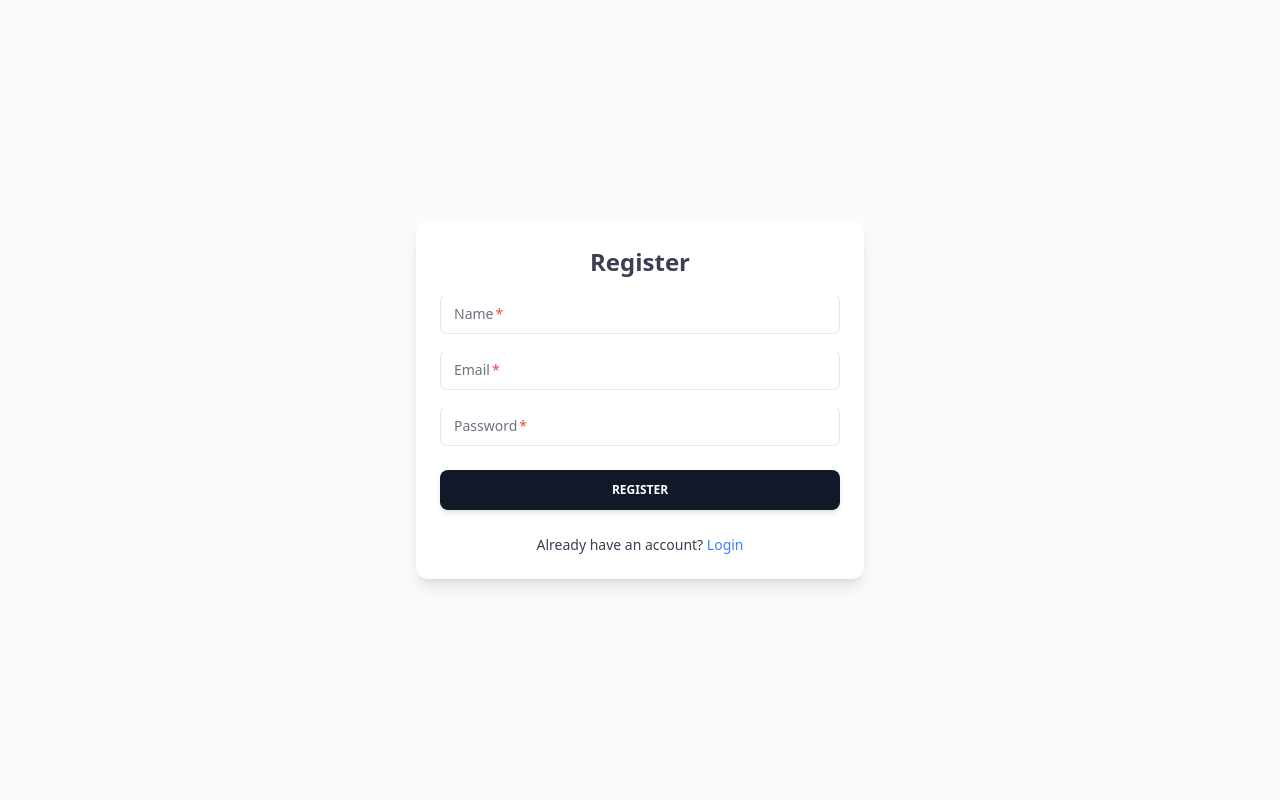
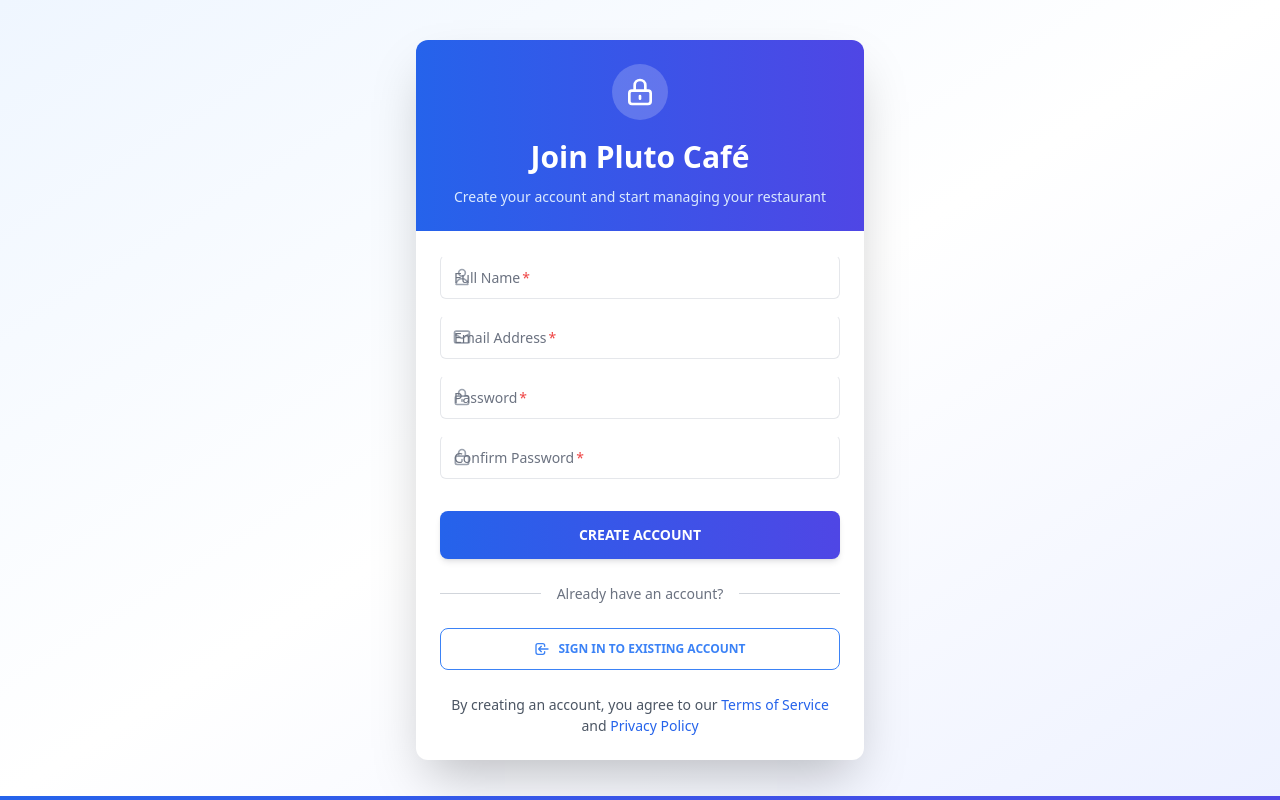
Before and after one commit to murugannagaraja781/mernloginjwtmail, a React (Create React App) app in the folder client/: page /register in a window 1280 px wide. Built offline with nearby package versions, Linux system fonts and the light colour scheme; the HTML template or start-up script is replaced by a standard one.

Commit message:
register ui update

```diff
--- a/client/src/Register.js
+++ b/client/src/Register.js
@@ -7,87 +7,386 @@ import {
   Typography,
   Input,
   Button,
+  Alert,
+  Spinner,
 } from "@material-tailwind/react";
 
+// SVG Icons
+const UserIcon = () => (
+  <svg
+    xmlns="http://www.w3.org/2000/svg"
+    className="h-5 w-5 text-gray-400"
+    fill="none"
+    viewBox="0 0 24 24"
+    stroke="currentColor"
+  >
+    <path
+      strokeLinecap="round"
+      strokeLinejoin="round"
+      strokeWidth={2}
+      d="M16 7a4 4 0 11-8 0 4 4 0 018 0zM12 14a7 7 0 00-7 7h14a7 7 0 00-7-7z"
+    />
+  </svg>
+);
+
+const EmailIcon = () => (
+  <svg
+    xmlns="http://www.w3.org/2000/svg"
+    className="h-5 w-5 text-gray-400"
+    fill="none"
+    viewBox="0 0 24 24"
+    stroke="currentColor"
+  >
+    <path
+      strokeLinecap="round"
+      strokeLinejoin="round"
+      strokeWidth={2}
+      d="M3 8l7.89 5.26a2 2 0 002.22 0L21 8M5 19h14a2 2 0 002-2V7a2 2 0 00-2-2H5a2 2 0 00-2 2v10a2 2 0 002 2z"
+    />
+  </svg>
+);
+
+const LockIcon = () => (
+  <svg
+    xmlns="http://www.w3.org/2000/svg"
+    className="h-5 w-5 text-gray-400"
+    fill="none"
+    viewBox="0 0 24 24"
+    stroke="currentColor"
+  >
+    <path
+      strokeLinecap="round"
+      strokeLinejoin="round"
+      strokeWidth={2}
+      d="M12 15v2m-6 4h12a2 2 0 002-2v-6a2 2 0 00-2-2H6a2 2 0 00-2 2v6a2 2 0 002 2zm10-10V7a4 4 0 00-8 0v4h8z"
+    />
+  </svg>
+);
+
+const SuccessIcon = () => (
+  <svg
+    xmlns="http://www.w3.org/2000/svg"
+    className="h-6 w-6 text-green-500"
+    fill="none"
+    viewBox="0 0 24 24"
+    stroke="currentColor"
+  >
+    <path
+      strokeLinecap="round"
+      strokeLinejoin="round"
+      strokeWidth={2}
+      d="M9 12l2 2 4-4m6 2a9 9 0 11-18 0 9 9 0 0118 0z"
+    />
+  </svg>
+);
+
 export default function Register() {
-  const [name, setName] = useState("");
-  const [email, setEmail] = useState("");
-  const [password, setPassword] = useState("");
-  const [msg, setMsg] = useState("");
-  const nav = useNavigate();
+  const [formData, setFormData] = useState({
+    name: "",
+    email: "",
+    password: "",
+    confirmPassword: "",
+  });
+  const [msg, setMsg] = useState({ text: "", type: "" });
+  const [loading, setLoading] = useState(false);
+  const [success, setSuccess] = useState(false);
+  const navigate = useNavigate();
+
+  const handleChange = (e) => {
+    setFormData({
+      ...formData,
+      [e.target.name]: e.target.value,
+    });
+  };
+
+  const validateForm = () => {
+    if (!formData.name || !formData.email || !formData.password) {
+      setMsg({ text: "All fields are required", type: "error" });
+      return false;
+    }
+
+    if (formData.password.length < 6) {
+      setMsg({ text: "Password must be at least 6 characters", type: "error" });
+      return false;
+    }
+
+    if (formData.password !== formData.confirmPassword) {
+      setMsg({ text: "Passwords do not match", type: "error" });
+      return false;
+    }
+
+    const emailRegex = /^[^\s@]+@[^\s@]+\.[^\s@]+$/;
+    if (!emailRegex.test(formData.email)) {
+      setMsg({ text: "Please enter a valid email address", type: "error" });
+      return false;
+    }
+
+    return true;
+  };
 
   const submit = async (e) => {
     e.preventDefault();
+
+    if (!validateForm()) return;
+
+    setLoading(true);
+    setMsg({ text: "", type: "" });
+
     try {
       const res = await apiFetch("/auth/register", {
         method: "POST",
-        body: JSON.stringify({ name, email, password }),
+        body: JSON.stringify({
+          name: formData.name,
+          email: formData.email,
+          password: formData.password,
+        }),
       });
 
       if (res.success) {
-        setMsg("Registered successfully. Redirecting to login...");
-        setTimeout(() => nav("/login"), 1500);
+        setMsg({
+          text: "✅ Registration successful! Redirecting to login...",
+          type: "success",
+        });
+        setSuccess(true);
+
+        // Clear form
+        setFormData({
+          name: "",
+          email: "",
+          password: "",
+          confirmPassword: "",
+        });
+
+        // Redirect after delay
+        setTimeout(() => {
+          navigate("/login");
+        }, 2000);
       } else {
-        setMsg(res.msg || "Registration failed");
+        setMsg({
+          text: res.msg || "❌ Registration failed. Please try again.",
+          type: "error",
+        });
       }
     } catch (err) {
-      setMsg("Error occurred. Please try again.");
-      console.error(err);
+      console.error("Registration error:", err);
+      setMsg({
+        text: "❌ Network error. Please check your connection and try again.",
+        type: "error",
+      });
+    } finally {
+      setLoading(false);
     }
   };
 
   return (
-    <div className="flex items-center justify-center min-h-screen bg-gray-50">
-      <Card className="w-full max-w-md shadow-lg">
-        <CardBody className="p-6 flex flex-col gap-4">
-          <Typography variant="h4" color="blue-gray" className="text-center">
-            Register
+    <div className="min-h-screen bg-gradient-to-br from-blue-50 via-white to-indigo-50 flex items-center justify-center p-4">
+      <div className="absolute inset-0 bg-grid-slate-100 [mask-image:linear-gradient(0deg,white,rgba(255,255,255,0.6))] -z-10"></div>
+
+      <Card className="w-full max-w-md shadow-2xl border-0 overflow-hidden">
+        {/* Header Section */}
+        <div className="bg-gradient-to-r from-blue-600 to-indigo-600 p-6 text-center">
+          <div className="flex items-center justify-center mb-4">
+            <div className="bg-white/20 p-3 rounded-full">
+              <svg
+                xmlns="http://www.w3.org/2000/svg"
+                className="h-8 w-8 text-white"
+                fill="none"
+                viewBox="0 0 24 24"
+                stroke="currentColor"
+              >
+                <path
+                  strokeLinecap="round"
+                  strokeLinejoin="round"
+                  strokeWidth={2}
+                  d="M12 15v2m-6 4h12a2 2 0 002-2v-6a2 2 0 00-2-2H6a2 2 0 00-2 2v6a2 2 0 002 2zm10-10V7a4 4 0 00-8 0v4h8z"
+                />
+              </svg>
+            </div>
+          </div>
+          <Typography variant="h3" className="font-bold text-white mb-2">
+            Join Pluto Café
           </Typography>
+          <Typography variant="small" className="text-blue-100">
+            Create your account and start managing your restaurant
+          </Typography>
+        </div>
 
-          {msg && (
-            <Typography color="red" className="text-center text-sm">
-              {msg}
+        <CardBody className="p-6">
+          {/* Success Message */}
+          {success && (
+            <div className="mb-4 p-3 bg-green-50 border border-green-200 rounded-lg flex items-center gap-3">
+              <SuccessIcon />
+              <Typography variant="small" className="text-green-700">
+                Registration successful! Redirecting...
               </Typography>
+            </div>
+          )}
+
+          {/* Error/Success Alert */}
+          {msg.text && !success && (
+            <Alert
+              color={msg.type === "error" ? "red" : "green"}
+              className="mb-4 rounded-lg"
+            >
+              {msg.text}
+            </Alert>
           )}
 
           <form onSubmit={submit} className="flex flex-col gap-4">
+            {/* Name Field */}
+            <div className="relative">
+              <div className="absolute left-3 top-3">
+                <UserIcon />
+              </div>
               <Input
-              label="Name"
-              value={name}
-              onChange={(e) => setName(e.target.value)}
+                label="Full Name"
+                name="name"
+                value={formData.name}
+                onChange={handleChange}
                 required
+                className="pl-10"
+                size="lg"
+                disabled={loading || success}
               />
+            </div>
+
+            {/* Email Field */}
+            <div className="relative">
+              <div className="absolute left-3 top-3">
+                <EmailIcon />
+              </div>
               <Input
-              label="Email"
+                label="Email Address"
                 type="email"
-              value={email}
-              onChange={(e) => setEmail(e.target.value)}
+                name="email"
+                value={formData.email}
+                onChange={handleChange}
                 required
+                className="pl-10"
+                size="lg"
+                disabled={loading || success}
               />
+            </div>
+
+            {/* Password Field */}
+            <div className="relative">
+              <div className="absolute left-3 top-3">
+                <LockIcon />
+              </div>
               <Input
                 label="Password"
                 type="password"
-              value={password}
-              onChange={(e) => setPassword(e.target.value)}
+                name="password"
+                value={formData.password}
+                onChange={handleChange}
                 required
+                className="pl-10"
+                size="lg"
+                disabled={loading || success}
               />
+            </div>
 
-            <Button type="submit" className="mt-2">
-              Register
+            {/* Confirm Password Field */}
+            <div className="relative">
+              <div className="absolute left-3 top-3">
+                <LockIcon />
+              </div>
+              <Input
+                label="Confirm Password"
+                type="password"
+                name="confirmPassword"
+                value={formData.confirmPassword}
+                onChange={handleChange}
+                required
+                className="pl-10"
+                size="lg"
+                disabled={loading || success}
+              />
+            </div>
+
+            {/* Submit Button */}
+            <Button
+              type="submit"
+              size="lg"
+              className={`mt-4 flex items-center justify-center gap-2 ${
+                success
+                  ? "bg-green-500 hover:bg-green-600"
+                  : "bg-gradient-to-r from-blue-600 to-indigo-600 hover:from-blue-700 hover:to-indigo-700"
+              }`}
+              disabled={loading || success}
+            >
+              {loading ? (
+                <>
+                  <Spinner className="h-4 w-4" />
+                  Creating Account...
+                </>
+              ) : success ? (
+                <>
+                  <SuccessIcon />
+                  Registration Successful!
+                </>
+              ) : (
+                "Create Account"
+              )}
             </Button>
           </form>
 
-          <Typography variant="small" className="mt-2 text-center">
-            Already have an account?{" "}
-            <span
-              className="text-blue-500 cursor-pointer hover:underline"
-              onClick={() => nav("/login")}
+          {/* Divider */}
+          <div className="flex items-center my-6">
+            <div className="flex-1 border-t border-gray-300"></div>
+            <Typography variant="small" className="mx-4 text-gray-500">
+              Already have an account?
+            </Typography>
+            <div className="flex-1 border-t border-gray-300"></div>
+          </div>
+
+          {/* Login Link */}
+          <div className="text-center">
+            <Button
+              variant="outlined"
+              color="blue"
+              fullWidth
+              onClick={() => navigate("/login")}
+              disabled={loading}
+              className="flex items-center justify-center gap-2"
             >
-              Login
+              <svg
+                xmlns="http://www.w3.org/2000/svg"
+                className="h-4 w-4"
+                fill="none"
+                viewBox="0 0 24 24"
+                stroke="currentColor"
+              >
+                <path
+                  strokeLinecap="round"
+                  strokeLinejoin="round"
+                  strokeWidth={2}
+                  d="M11 16l-4-4m0 0l4-4m-4 4h14m-5 4v1a3 3 0 01-3 3H6a3 3 0 01-3-3V7a3 3 0 013-3h7a3 3 0 013 3v1"
+                />
+              </svg>
+              Sign In to Existing Account
+            </Button>
+          </div>
+
+          {/* Additional Info */}
+          <Typography
+            variant="small"
+            className="text-center text-gray-600 mt-6"
+          >
+            By creating an account, you agree to our{" "}
+            <span className="text-blue-600 cursor-pointer hover:underline">
+              Terms of Service
+            </span>{" "}
+            and{" "}
+            <span className="text-blue-600 cursor-pointer hover:underline">
+              Privacy Policy
             </span>
           </Typography>
         </CardBody>
       </Card>
+
+      {/* Background Decoration */}
+      <div className="absolute bottom-0 left-0 right-0 h-1 bg-gradient-to-r from-blue-600 to-indigo-600"></div>
     </div>
   );
 }
```
Lines whose indentation alone changed are shown as unchanged.
